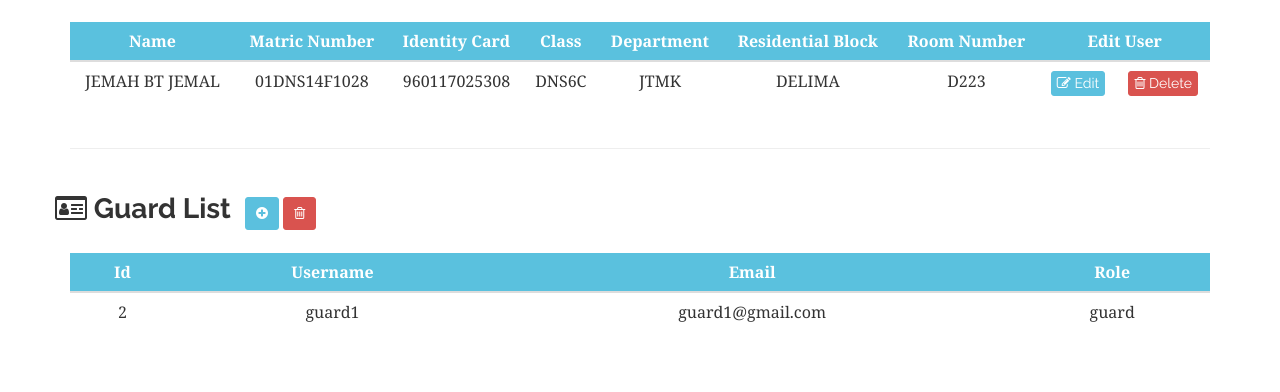
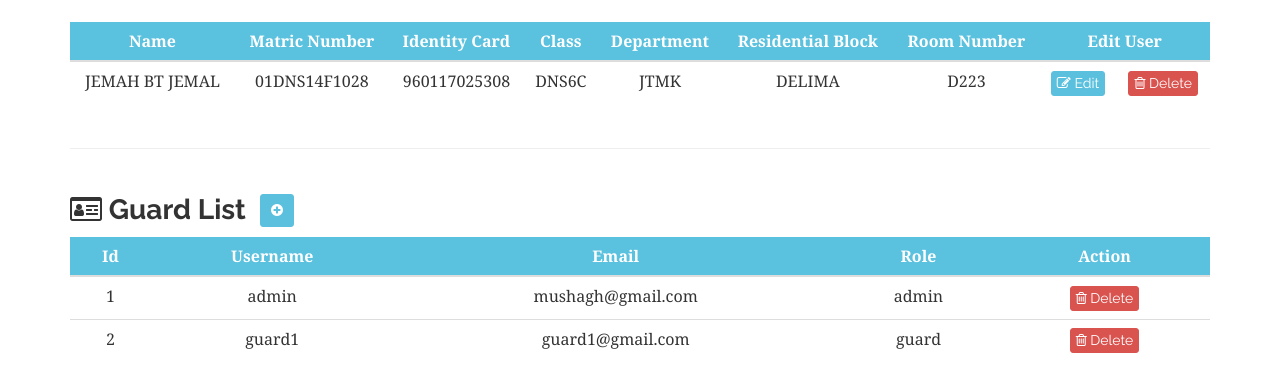
Before and after one commit to shafiqsaaidin/e-checkin, a PHP site: page /admin_edit.php in a window 1280 px wide. Shown: the part 154-546 px from the top of the page. Run offline with PHP 8.4, Linux system fonts and the light colour scheme; a user stored in the database is signed in; data comes from the database, SQL or seed files in the repository.

Commit message:
added button, delete and add admin or guard

```diff
--- a/admin_edit.php
+++ b/admin_edit.php
@@ -19,18 +19,35 @@
     }
   }
 
+  if(isset($_POST['del_guard'])){
+    $id = mysqli_real_escape_string($conn, $_POST['id']);
+
+    $sql = "DELETE FROM admin WHERE id='$id'";
+
+    if(mysqli_query($conn, $sql)){
+        $msg = "Delete successfull";
+        $msgClass = 'alert-success';
+    } else{
+        $msg = "Delete error";
+        $msgClass = 'alert-danger';
+    }
+  }
+
   if(isset($_POST['register'])){
     $username = mysqli_real_escape_string($conn, $_POST['username']);
     $password = mysqli_real_escape_string($conn, $_POST['password']);
     $email = mysqli_real_escape_string($conn, $_POST['email']);
+    $role = mysqli_real_escape_string($conn, $_POST['user_role']);
 
     $sql = "INSERT INTO admin (username, password, email, user_level)
-    VALUES ('$username', SHA2('$password', 256), '$email', 'guard')";
+    VALUES ('$username', SHA2('$password', 256), '$email', '$role')";
 
     if(mysqli_query($conn, $sql)){
-      return "success";
-    } else {
-      return "Error".mysqli_error();
+        $msg = "Register successfull";
+        $msgClass = 'alert-success';
+    } else{
+        $msg = "Error";
+        $msgClass = 'alert-danger';
     }
   }
 ?>
@@ -132,15 +149,10 @@
       </table>
     </div>
     <hr><br>
-    <div class="row">
-      <h3 style="display: inline"><i class="fa fa-id-card-o" aria-hidden="true"></i> Guard List</h3>
-      <div style="display: inline; padding-left: 10px;">
-        <button type="button" name="button" class="btn btn-sm btn-info" data-toggle="modal" data-target="#myModal">
+    <h3 style="display: inline; padding-right: 10px"><i class="fa fa-id-card-o" aria-hidden="true"></i> Guard List</h3>
+    <button style="margin-bottom: 10px;" type="button" name="button" class="btn btn-sm btn-info" data-toggle="modal" data-target="#myModal">
       <i class="fa fa-plus-circle" aria-hidden="true"></i>
-        </button>
-        <button type="button" name="button" class="btn btn-sm btn-danger" data-toggle="modal" data-target="#delete_usr"><i class="fa fa-trash-o" aria-hidden="true"></i></button>
-      </div>
-    </div><br>
+    </button><br>
     <div class="table-responsive">
       <table id="myTable" class="table table-hover">
         <thead>
@@ -149,11 +161,12 @@
             <th>Username</th>
             <th>Email</th>
             <th>Role</th>
+            <th>Action</th>
           </tr>
         </thead>
           <tbody>
             <?php
-              $sql = "SELECT * FROM admin WHERE user_level!='admin'";
+              $sql = "SELECT * FROM admin ORDER BY user_level ASC";
               $result = mysqli_query($conn,$sql);
 
               while ($row = mysqli_fetch_array($result)) {
@@ -162,6 +175,14 @@
                 echo "<td>" . $row['username'] . "</td>";
                 echo "<td>" . $row['email'] . "</td>";
                 echo "<td>" . $row['user_level'] . "</td>";
+                echo "<td>
+                        <form method='POST' action='admin_edit.php'>
+                          <input type='hidden' name='id' value='".$row['id']."'>
+                          <button type='submit' onclick='return confirm(`Delete this user ".$row['username']." ?`);' name='del_guard' class='btn btn-xs btn-danger'>
+                            <i class='fa fa-trash-o' aria-hidden='true'></i> Delete
+                          </button>
+                        </form>
+                      </td>";
                 echo "</tr>";
               }
             ?>
@@ -178,10 +199,10 @@
       <div class="modal-content">
         <div class="modal-header">
           <button type="button" class="close" data-dismiss="modal">&times;</button>
-          <h4 class="modal-title">Add Guard</h4>
+          <h4 class="modal-title">Modal Header</h4>
         </div>
-        <form method="post" action="<?php echo htmlspecialchars($_SERVER['PHP_SELF']); ?>">
         <div class="modal-body">
+          <form method="POST" action="<?php echo htmlspecialchars($_SERVER['PHP_SELF']); ?>">
             <div class="form-group">
               <label>Username:</label>
               <input type="text" required name="username" class="form-control" placeholder="username">
@@ -194,42 +215,26 @@
               <label>Email:</label>
               <input type="email" name="email" required class="form-control" placeholder="email">
             </div>
+            <div class="form-group">
+              <label>User role</label>
+              <select class="form-control" name="user_role">
+                <option value="guard">Guard</option>
+                <option value="admin">Admin</option>
+              </select>
             </div>
-          <div class="modal-footer">
-            <button type="button" class="btn btn-sm btn-default" data-dismiss="modal">Close</button>
-            <button type="submit" class="btn btn-sm btn-info" name="register">Register</button>
+            <div class="form-group">
+              <button type="submit" class="btn btn-sm btn-info btn-block" name="register">Register</button>
             </div>
           </form>
         </div>
+        <div class="modal-footer">
+          <button type="button" class="btn btn-default" data-dismiss="modal">Close</button>
         </div>
       </div>
 
-  <!--### Delete guard modal ###-->
-  <!-- Modal -->
-  <div id="delete_usr" class="modal fade" role="dialog">
-    <div class="modal-dialog">
-
-      <!-- Modal content-->
-      <div class="modal-content">
-        <div class="modal-header">
-          <button type="button" class="close" data-dismiss="modal">&times;</button>
-          <h4 class="modal-title">Add Guard</h4>
-        </div>
-        <form method="post" action="<?php echo htmlspecialchars($_SERVER['PHP_SELF']); ?>">
-          <div class="modal-body">
-            <div class="form-group">
-              <label>User-Id:</label>
-              <input type="text" required name="user_id" class="form-control" placeholder="User Id">
     </div>
   </div>
-          <div class="modal-footer">
-            <button type="button" class="btn btn-sm btn-default" data-dismiss="modal">Close</button>
-            <button type="submit" class="btn btn-sm btn-danger" name="delete">Delete</button>
-          </div>
-        </form>
-      </div>
-    </div>
-  </div>
+
 </body>
 <?php
   mysqli_close($conn);
```
Lines whose indentation alone changed are shown as unchanged.
